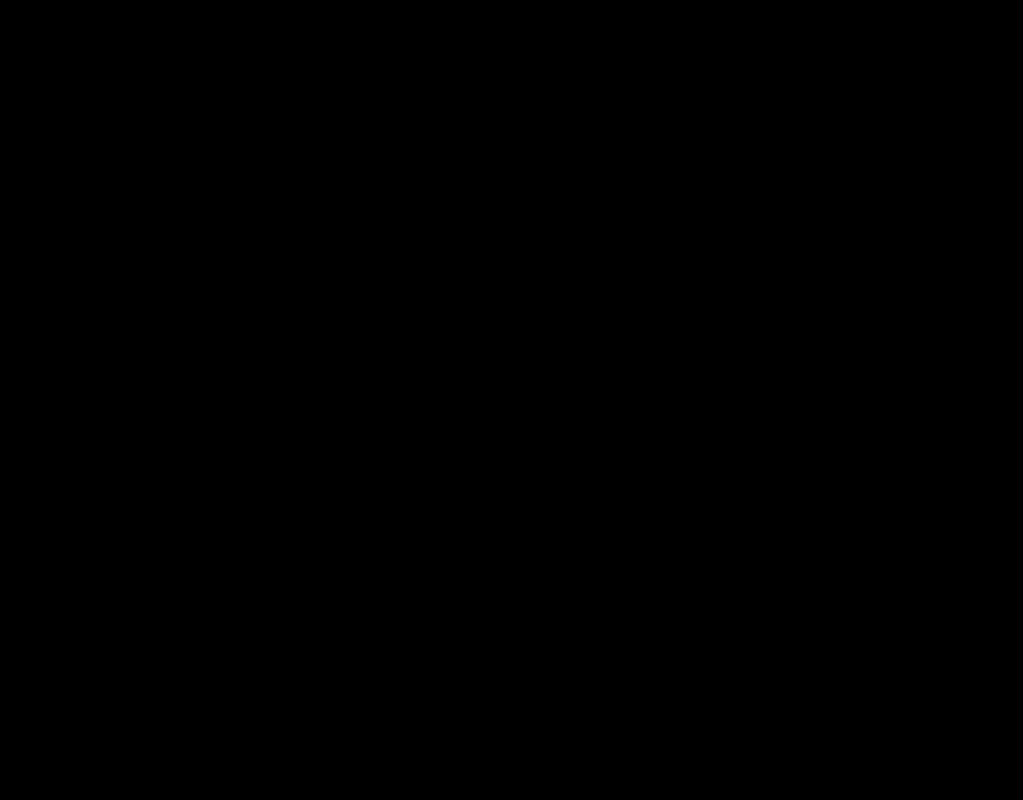
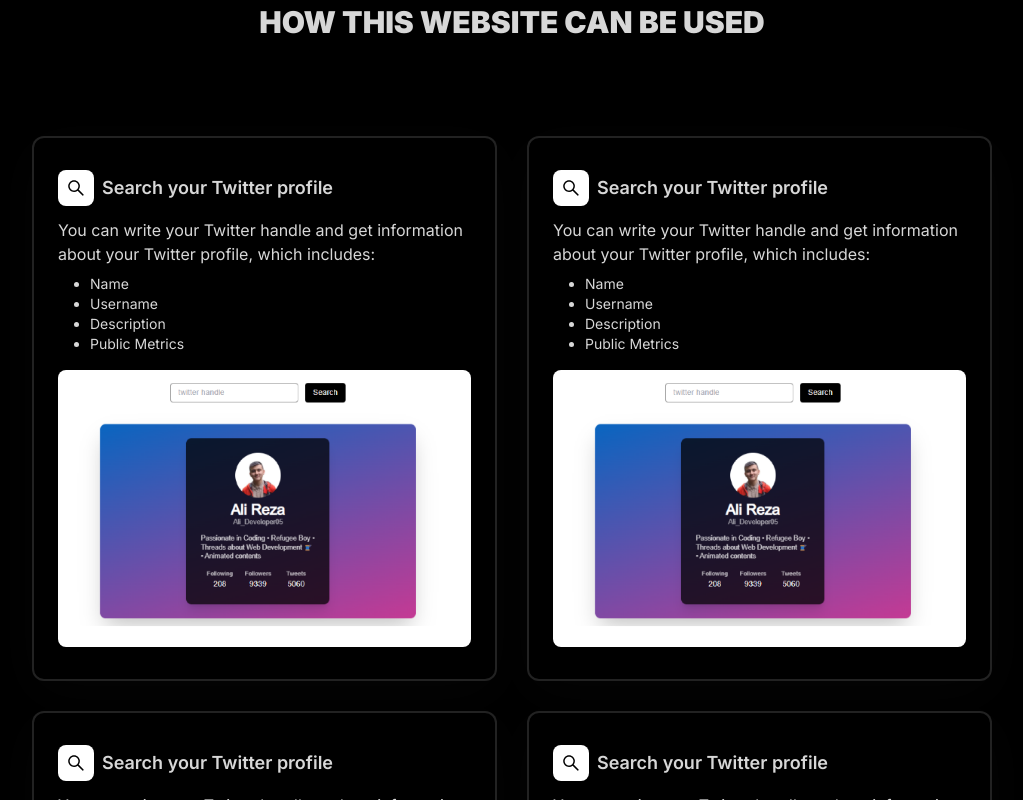
Before and after one commit to AliReza1083/Twitter-Profile, a Next.js app: page / in a window 1280 px wide. Shown: the part 940-1740 px from the top of the page, without its empty margins (128-1151 px from the left). Before the commit the page ends 800 px from the top, so only its background shows below. Built offline with nearby package versions, Linux system fonts and the light colour scheme.

Commit message:
Working the second of the home page, Frame and search information is doen

```diff
--- a/components/ContainerWidth.tsx
+++ b/components/ContainerWidth.tsx
@@ -2,7 +2,7 @@
 
 interface IContainerProps {
   children: React.ReactNode;
-  className: string;
+  className?: string;
 }
 
 export default function Container({ children, className }: IContainerProps) {
--- /dev/null
+++ b/components/Home/Information/Frame.tsx
@@ -0,0 +1,15 @@
+import React from "react";
+
+interface IFrameProps {
+  children: React.ReactNode;
+}
+
+const Frame = ({ children }: IFrameProps) => {
+  return (
+    <div className="w-full bg-black border-2 border-[#fff2] px-6 pt-8 rounded-xl shadow-informationShadow">
+      {children}
+    </div>
+  );
+};
+
+export default Frame;
--- /dev/null
+++ b/components/Home/Information/Search.tsx
@@ -0,0 +1,40 @@
+import React from "react";
+import Frame from "./Frame";
+
+import { AiOutlineSearch } from "react-icons/ai";
+
+import SearchIMG from "../../../assets/search.png";
+import Image from "next/image";
+
+export default function Search() {
+  return (
+    <Frame>
+      <div className="">
+        <div className="flex gap-2 items-center">
+          <span className="text-xl bg-white text-black p-2 rounded-lg">
+            <AiOutlineSearch />
+          </span>
+          <h2 className="text-lg font-semibold">Search your Twitter profile</h2>
+        </div>
+        <p className="mt-3">
+          You can write your Twitter handle and get information about your
+          Twitter profile, which includes:
+        </p>
+        <ul className="list-disc pl-8 mt-2 text-xs md:text-sm">
+          <li>Name</li>
+          <li>Username</li>
+          <li>Description</li>
+          <li>Public Metrics</li>
+        </ul>
+
+        <Image
+          src={SearchIMG}
+          width={400}
+          height={290}
+          alt="Search Image"
+          className="w-full rounded-lg mb-8 mt-4"
+        />
+      </div>
+    </Frame>
+  );
+}
--- a/package.json
+++ b/package.json
@@ -18,6 +18,8 @@
     "next": "13.1.6",
     "react": "18.2.0",
     "react-dom": "18.2.0",
+    "react-icons": "^4.7.1",
+    "react-masonry-css": "^1.0.16",
     "typescript": "4.9.5"
   },
   "devDependencies": {
--- a/pages/_app.tsx
+++ b/pages/_app.tsx
@@ -1,5 +1,6 @@
 import Layouts from "@/components/Layouts";
 import "@/styles/globals.css";
+import "../styles/custom.css";
 import type { AppProps } from "next/app";
 
 export default function App({ Component, pageProps }: AppProps) {
--- a/pages/index.tsx
+++ b/pages/index.tsx
@@ -1,10 +1,17 @@
 import Head from "next/head";
+import Masonry from "react-masonry-css";
 
-import SearchIMG from "../assets/search.png";
 import Upload from "@/assets/Upload";
 import CommunityIMG from "../assets/community showcase.png";
 
 import Hero from "@/components/Home/Hero";
+import Container from "@/components/ContainerWidth";
+import Search from "@/components/Home/Information/Search";
+
+const breakpointColumnsObj = {
+  default: 2,
+  768: 1,
+};
 
 export default function Home() {
   return (
@@ -20,6 +27,23 @@
       </Head>
       <main>
         <Hero />
+
+        <Container className="py-36 space-y-24">
+          <h1 className="uppercase text-3xl font-bold text-center">
+            How this website can be used
+          </h1>
+          <Masonry
+            breakpointCols={breakpointColumnsObj}
+            className="my-masonry-grid"
+            columnClassName="my-masonry-grid_column"
+          >
+            <Search />
+            <Search />
+            <Search />
+            <Search />
+            <Search />
+          </Masonry>
+        </Container>
       </main>
     </>
   );
--- /dev/null
+++ b/styles/custom.css
@@ -0,0 +1,17 @@
+.my-masonry-grid {
+  display: -webkit-box; /* Not needed if autoprefixing */
+  display: -ms-flexbox; /* Not needed if autoprefixing */
+  display: flex;
+  margin-left: -30px; /* gutter size offset */
+  width: auto;
+}
+.my-masonry-grid_column {
+  padding-left: 30px; /* gutter size */
+  background-clip: padding-box;
+}
+
+/* Style your items */
+.my-masonry-grid_column > div {
+  /* change div to reference your elements you put in <Masonry> */
+  margin-bottom: 30px;
+}
--- a/tailwind.config.js
+++ b/tailwind.config.js
@@ -11,6 +11,9 @@
         primary: "#0D0E15",
         secondary: "#0965C0",
       },
+      boxShadow: {
+        informationShadow: "0 12px 54px rgba(255, 255, 255, .02)",
+      },
     },
   },
   plugins: [],
```
Also changed, not shown: 1 other file (tests, documents, lock files or other folders).
